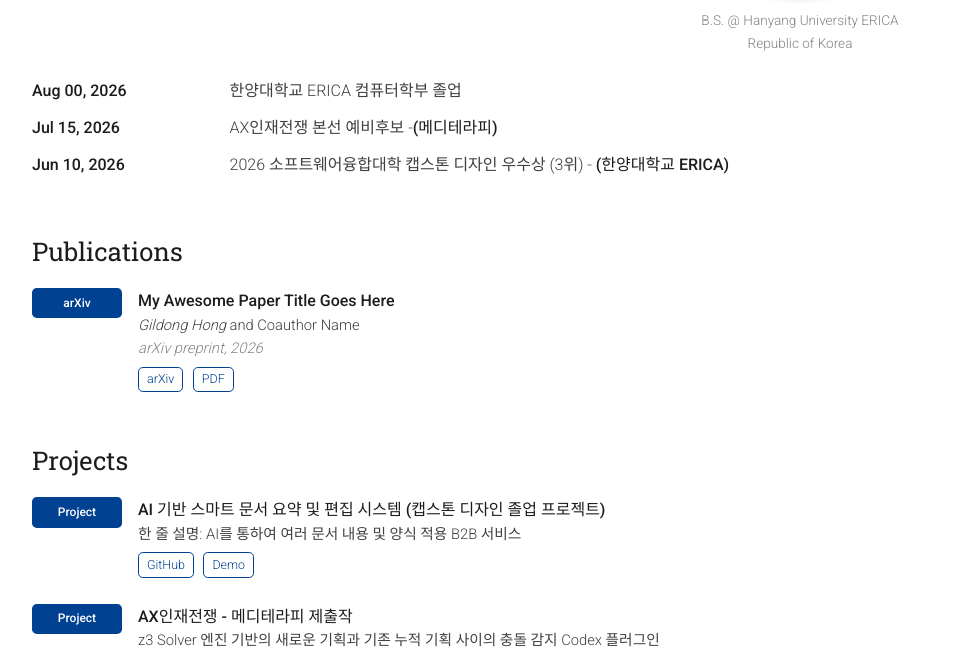
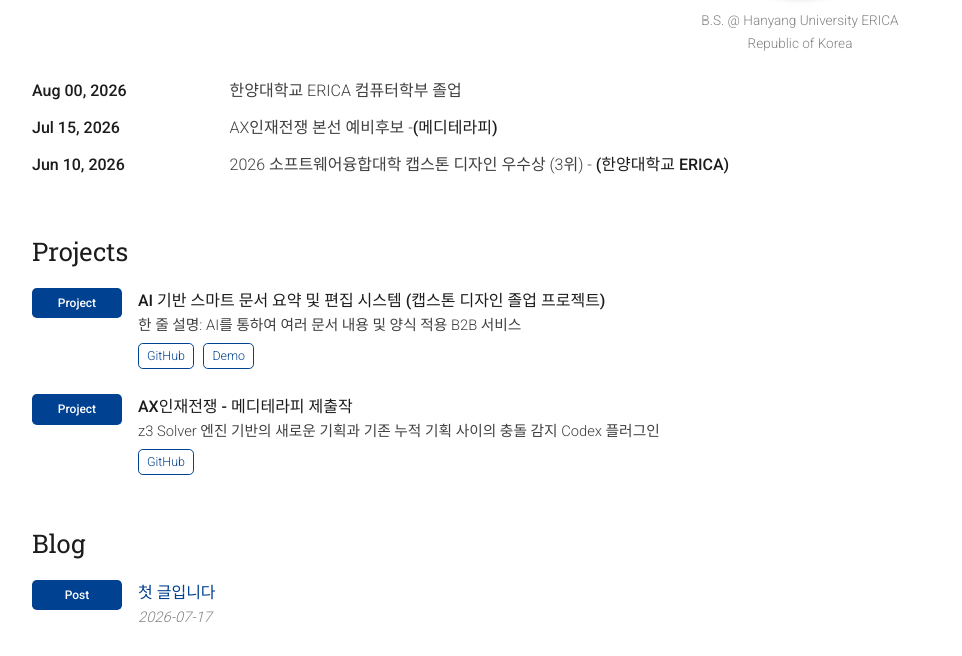
Before and after one commit to yongminkim0501/yongminkim0501.github.io, a plain HTML site: page index.html in a window 1280 px wide. Shown: the part 498-1154 px from the top of the page, without its empty margins (159-1121 px from the left). Drawn offline with Linux system fonts and the light colour scheme.

Commit message:
feat: 제거

```diff
--- a/index.html
+++ b/index.html
@@ -162,7 +162,6 @@
   <div class="nav-inner">
     <a href="#" class="active">About</a>
     <a href="#news">News</a>
-    <a href="#publications">Publications</a>
     <a href="#projects">Projects</a>
     <a href="blog.html">Blog</a>
     <!-- ✏️ CV PDF가 있으면 저장소에 cv.pdf를 올리고 아래 주석을 해제하세요
@@ -208,22 +207,6 @@
         <tr><th>Jun 10, 2026</th><td>2026 소프트웨어융합대학 캡스톤 디자인 우수상 (3위) - <strong>(한양대학교 ERICA)<strong></td></tr>
       </table>
     </div>
-
-    <h2 id="publications">Publications</h2>
-    <!-- ✏️ 논문이 없으면 이 섹션 전체(h2 포함)를 지우고, 대신 Projects만 남겨도 됩니다. -->
-    <div class="pub">
-      <div class="badge">arXiv</div>
-      <div>
-        <div class="title">My Awesome Paper Title Goes Here</div>
-        <div class="authors"><em>Gildong Hong</em> and Coauthor Name</div>
-        <div class="venue">arXiv preprint, 2026</div>
-        <div class="links">
-          <a href="#" target="_blank">arXiv</a>
-          <a href="#" target="_blank">PDF</a>
-        </div>
-      </div>
-    </div>
-
     <h2 id="projects">Projects</h2>
     <div class="pub">
       <div class="badge">Project</div>
```
